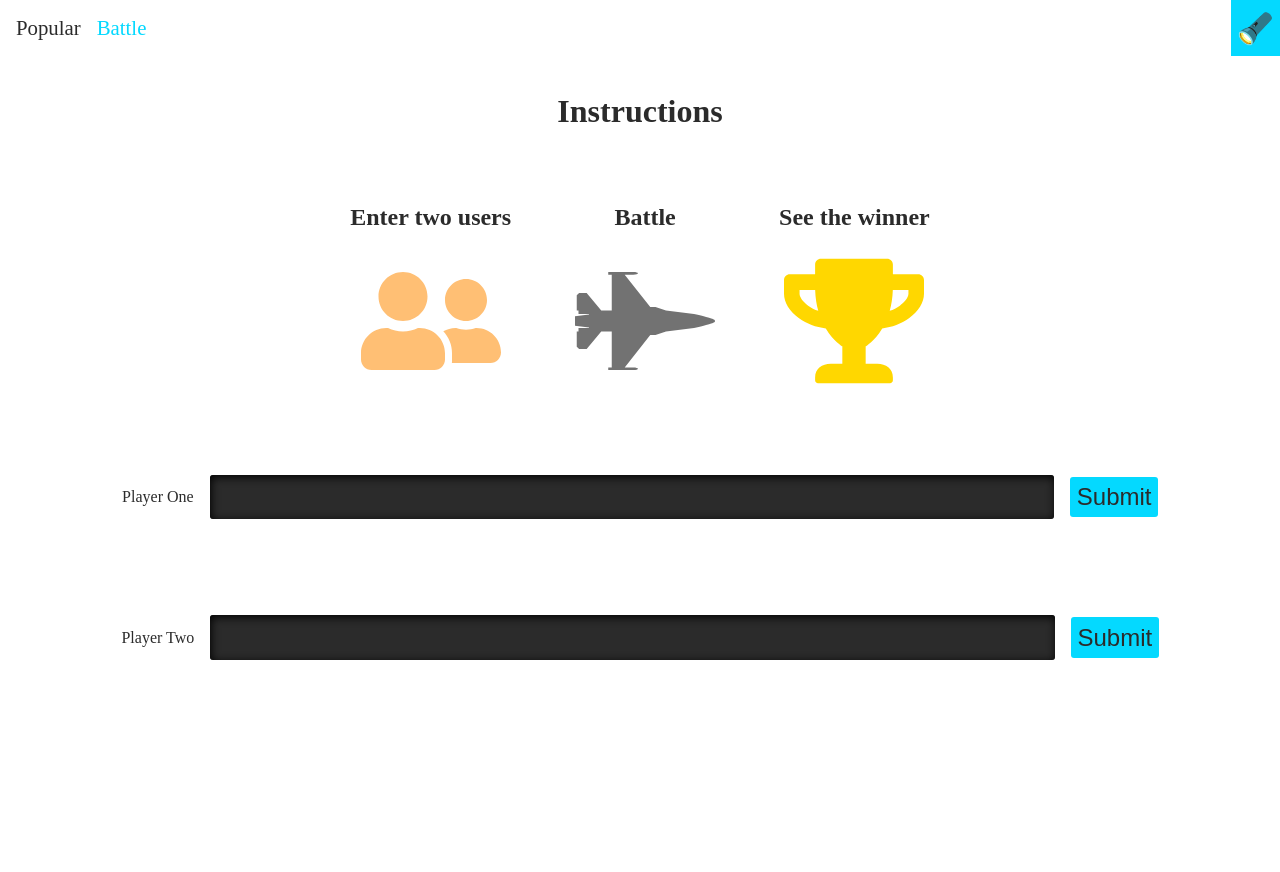
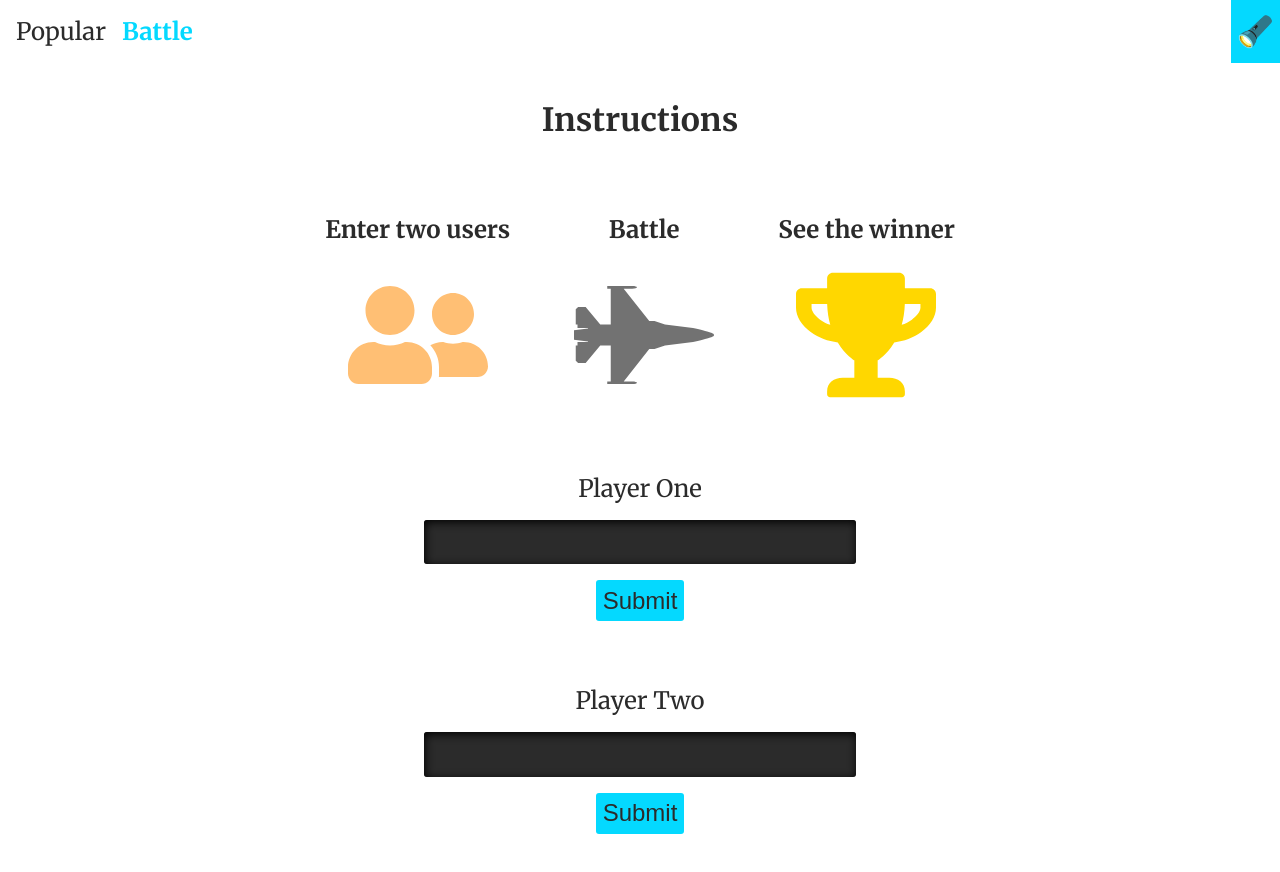
Before and after one commit to lmallikarjuna/classic-react-practice-project, a React app: page /battle in a window 1280 px wide. Shown: the top 872 px of the page. Before the commit the page ends 800 px from the top, so only its background shows below. Built offline with nearby package versions, Linux system fonts and the light colour scheme.

Commit message:
completed the styling of the application

```diff
--- a/app/components/battle/Battle.js
+++ b/app/components/battle/Battle.js
@@ -67,7 +67,7 @@ export default class Battle extends React.Component {
             />
           )}
           {playerOne && playerTwo ? (
-            <Link to={{
+            <Link className='btn btn-battle' to={{
               pathname: '/battle/results',
               search: `?playerOne=${playerOne}&playerTwo=${playerTwo}`
             }}>
--- a/app/components/battle/PlayerPreview.js
+++ b/app/components/battle/PlayerPreview.js
@@ -3,9 +3,11 @@ import React from "react";
 export default function PlayerPreview({ username, onReset }) {
   return (
     <div className="player-preview-container">
-      <img src={`https://github.com/${username}.png?size=200`} />
+      <img src={`https://github.com/${username}.png?size=200`} onClick={() => window.open(`https://github.com/${username}`, "_blank")} />
       <a href={`https://github.com/${username}`}>{username}</a>
-      <button className='btn' onClick={onReset}>Reset</button>
+      <button className="btn" onClick={onReset}>
+        Reset
+      </button>
     </div>
   );
 }
--- a/app/components/battle/ProfileList.js
+++ b/app/components/battle/ProfileList.js
@@ -12,34 +12,34 @@ import Tooltip from "../tooltip/Tooltip";
 
 export default function App({ profile }) {
   return (
-    <ul>
-      <li>
+    <ul className="card-list">
+      <li className="card-item">
         <FaUser color="rgb(239, 115, 115)" size={22} />
-        {profile.name}
+        <span>{profile.name}</span>
       </li>
       {profile.location && (
         <Tooltip text="User's location">
-          <li>
+          <li className="card-item">
             <FaCompass color="rgb(144, 115, 255)" size={22} />
-            {profile.location}
+            <span>{profile.location}</span>
           </li>
         </Tooltip>
       )}
       {profile.company && (
         <Tooltip text="User's company">
-          <li>
+          <li className="card-item">
             <FaBriefcase color="#795548" size={22} />
-            {profile.company}
+            <span>{profile.company}</span>
           </li>
         </Tooltip>
       )}
-      <li>
+      <li className="card-item">
         <FaUsers color="rgb(129, 195, 245)" size={22} />
-        {profile.followers.toLocaleString()} followers
+        <span>{profile.followers.toLocaleString()} followers</span>
       </li>
-      <li>
+      <li className="card-item">
         <FaUserFriends color="rgb(64, 183, 95)" size={22} />
-        {profile.following.toLocaleString()} following
+        <span>{profile.following.toLocaleString()} following</span>
       </li>
     </ul>
   );
--- a/app/components/nav/Nav.js
+++ b/app/components/nav/Nav.js
@@ -10,12 +10,19 @@ export default function Nav() {
         <nav className="nav-container">
           <ul className="nav-list-container">
             <li className="nav-list-item">
-              <NavLink exact activeStyle={{ color: "#04d9ff" }} to="/">
+              <NavLink
+                exact
+                activeStyle={{ color: "#04d9ff", fontWeight: 700 }}
+                to="/"
+              >
                 Popular
               </NavLink>
             </li>
             <li className="nav-list-item">
-              <NavLink to="/battle" activeStyle={{ color: "#04d9ff" }}>
+              <NavLink
+                to="/battle"
+                activeStyle={{ color: "#04d9ff", fontWeight: 700 }}
+              >
                 Battle
               </NavLink>
             </li>
--- a/app/index.css
+++ /dev/null
@@ -1,239 +0,0 @@
-@import url("https://fonts.googleapis.com/css2?family=Tinos:ital,wght@0,400;0,700;1,700&display=swap");
-
-:root {
-  --dark-background: #212121;
-  --blue:  #04d9ff;
-}
-
-html {
-  box-sizing: border-box;
-}
-
-body {
-  margin: 0;
-  padding: 0;
-  font-family: "Tinos", serif;
-  text-decoration: none;
-  height: 100%;
-}
-
-#app {
-  height: 100%;
-}
-
-.light {
-  color: white;
-  background-color: var(--dark-background);
-  height: 100%;
-}
-
-.dark {
-  color: var(--dark-background);
-  height: 100%;
-  background-color: white;
-}
-
-a {
-  text-decoration: none;
-}
-
-ul {
-  text-decoration: none;
-  list-style: none;
-  padding-inline-start: 0;
-}
-
-.nav-container {
-  margin: 0 auto;
-  display: flex;
-
-  justify-content: space-between;
-}
-
-.nav-link-list-container {
-  display: flex;
-}
-
-.nav-link-list-container > li {
-  padding-left: 1rem;
-}
-
-.nav-link-list-container > li > a {
-  font-size: 1.3rem;
-  color: #04d9ff;
-}
-
-.language-nav-container {
-  display: flex;
-  justify-content: center;
-}
-
-.language-nav-item {
-  border: none;
-  font-family: "Tinos", serif;
-  font-weight: 400;
-  font-size: 1.3rem;
-  padding: 1rem 0.5rem;
-}
-
-.nav-item:active,
-.nav-item:focus {
-  border: none;
-}
-
-img {
-  width: 200px;
-  height: 200px;
-}
-
-.cards-container {
-  margin: 0 auto;
-  width: 85%;
-  display: flex;
-  justify-content: center;
-  flex-wrap: wrap;
-}
-
-.card {
-  border-radius: 10px;
-  height: min-content;
-  width: min-content;
-  background-color: #32e0c4;
-  margin: 1rem;
-  padding: 0 1rem;
-}
-
-.instruction {
-  width: 100vw;
-  display: flex;
-  flex-direction: column;
-  align-items: center;
-}
-
-.instruction h1 {
-  letter-spacing: 0.4rem;
-  margin: 1rem 0;
-  font-size: 3rem;
-}
-
-.instruction > ul {
-  display: flex;
-  flex-wrap: wrap;
-  flex-direction: row;
-  align-items: center;
-  justify-content: center;
-  width: 100vw;
-}
-
-.instruction > ul > li {
-  transform: translateX(-8%);
-  padding: 2rem;
-  text-align: center;
-}
-
-.player-input-preview {
-  display: flex;
-  margin: none;
-  flex-direction: row;
-  flex-wrap: wrap;
-  justify-content: center;
-  width: 100%;
-}
-
-@media (max-width: 863px) {
-  .player-input-preview {
-    flex-direction: column;
-    align-items: center;
-  }
-}
-
-.player-input-container {
-  display: flex;
-  flex-direction: row;
-  margin: 1rem;
-  flex-wrap: wrap;
-  height: max-content;
-  align-items: center;
-  justify-content: center;
-}
-
-.player-input-container label {
-  font-size: 2rem;
-  font-weight: 700;
-}
-
-.player-input-container input {
-  color: white;
-  background-color: hsl(0, 0%, 17%);
-  padding: 0.4rem;
-  border-radius: 3px;
-  height: 2rem;
-  width: 320px;
-  margin: 0 0.2rem 0 0;
-  font-size: 1.5rem;
-  font-weight: 400;
-  border: none;
-  box-shadow: inset 1px 2px 10px hsla(0, 0%, 0%);
-  margin-left: 1rem;
-}
-
-input:focus,
-input:visited {
-  background-color: hsl(0, 0%, 17%);
-  box-shadow: inset 1px 2px 10px hsla(0, 0%, 0%);
-  outline: none;
-}
-
-.btn {
-  color: #212121;
-  font-size: 1.5rem;
-  font-weight: 400;
-  border-radius: 3px;
-  background-color: #04d9ff;
-  border: none;
-  padding: 0.4rem;
-}
-
-.btn:focus,
-.btn:active {
-  outline: none;
-}
-
-.btn:hover {
-  cursor: pointer;
-}
-
-.player-preview-container {
-  display: flex;
-  flex-direction: row;
-  margin: 1rem;
-  flex-wrap: wrap;
-  height: max-content;
-  align-items: center;
-  justify-content: center;
-}
-
-.player-preview-container a {
-  color: white;
-  background-color: #2b2b2b;
-  padding: 0.4rem;
-  border-radius: 3px;
-  height: 2rem;
-  width: 320px;
-  margin: 0 0.2rem 0 0;
-  font-size: 1.5rem;
-  font-weight: 400;
-  border: 2px solid #04d9ff;
-  margin-left: 1rem;
-}
-
-.player-preview-container img {
-  height: 75px;
-  width: 75px;
-  border-radius: 100px;
-}
-
-.btn-clear {
-  border: none;
-  background-color: #04d9ff;
-}
--- a/app/style.css
+++ b/app/style.css
@@ -1,3 +1,5 @@
+@import url("https://fonts.googleapis.com/css2?family=Merriweather:wght@400;700&display=swap");
+
 html,
 body {
   margin: 0;
@@ -7,6 +9,7 @@ body {
 }
 
 body {
+  font-family: "Merriweather", serif;
   width: 100%;
   background-color: var(--background-color);
   --button-color: #04d9ff;
@@ -52,7 +55,7 @@ body {
 }
 
 .nav-list-item > a {
-  font-size: 1.3rem;
+  font-size: 1.5rem;
   color: var(--text-color);
   text-decoration: none;
 }
@@ -101,11 +104,23 @@ body {
   display: flex;
   align-items: center;
   flex-wrap: wrap;
+  flex-direction: column;
+  flex-wrap: wrap;
   justify-content: center;
 }
 
-.player-input-container > input,
-.player-input-container > input::selection {
+.player-preview-container {
+  width: 100%;
+  padding: 2rem;
+  display: flex;
+  align-items: center;
+  flex-wrap: wrap;
+  flex-direction: column;
+  flex-wrap: wrap;
+  justify-content: center;
+}
+
+.player-preview-container > a {
   color: white;
   background-color: hsl(0, 0%, 17%);
   padding: 0.4rem;
@@ -118,6 +133,44 @@ body {
   border: none;
   box-shadow: inset 1px 2px 10px hsla(0, 0%, 0%);
   margin-left: 1rem;
+}
+
+.player-preview-container > img {
+  width: 100px;
+  height: 100px;
+  border-radius: 100px;
+}
+
+.player-preview-container > img:hover {
+  cursor: pointer;
+}
+
+.player-input-container > input {
+  color: white;
+  background-color: hsl(0, 0%, 17%);
+  padding: 0.4rem;
+  border-radius: 3px;
+  height: 2rem;
+  margin: 1rem;
+  width: 65%;
+  font-size: 1.5rem;
+  font-weight: 400;
+  border: none;
+  box-shadow: inset 1px 2px 10px hsla(0, 0%, 0%);
+  margin-left: 1rem;
+}
+
+.player-input-container > label {
+  font-size: 1.5rem;
+}
+
+@media (min-width: 767px) {
+  .player-input-container > input {
+    width: 420px;
+  }
+  .player-preview-container > a {
+    width: 420px;
+  }
 }
 
 .player-input-container > button {
@@ -141,7 +194,7 @@ body {
 .cards-container {
   background-color: var(--background-color);
   margin: 0 auto;
-  margin-bottom: 1rem;
+  padding-bottom: 1rem;
   display: flex;
   justify-content: center;
   flex-wrap: wrap;
@@ -156,9 +209,28 @@ img {
   border-radius: 10px;
   height: min-content;
   width: min-content;
-  background-color:#00E7EE;
+  background-color: #00e7ee;
   margin: 1rem;
   padding: 0 1rem;
+}
+
+.card-list {
+  list-style: none;
+  padding: 0;
+  display: flex;
+  flex-direction: column;
+  justify-content: center;
+}
+
+.card-item {
+  display: flex;
+  align-items: center;
+  margin: .2rem;
+}
+
+.card-list  span {
+  padding-left: 1rem;
+  align-items: center;
 }
 
 .btn {
@@ -169,6 +241,14 @@ img {
   background-color: #04d9ff;
   border: none;
   padding: 0.4rem 3rem;
+}
+
+.btn:hover {
+  cursor: pointer;
+}
+
+.btn-battle {
+  background-color: #FEB868;
 }
 
 a {
@@ -183,7 +263,7 @@ a {
 }
 
 .language-nav-item {
-  font-size: 1.2rem;
+  font-size: 1rem;
   padding: 0 0.5rem;
   color: var(--text-color);
 }
@@ -205,6 +285,6 @@ a {
   outline: none;
 }
 
-.loading-text  {
+.loading-text {
   color: var(--text-color);
 }
```
Also changed, not shown: app/components/popular/PopularRepos.js (+11 -9 lines).
